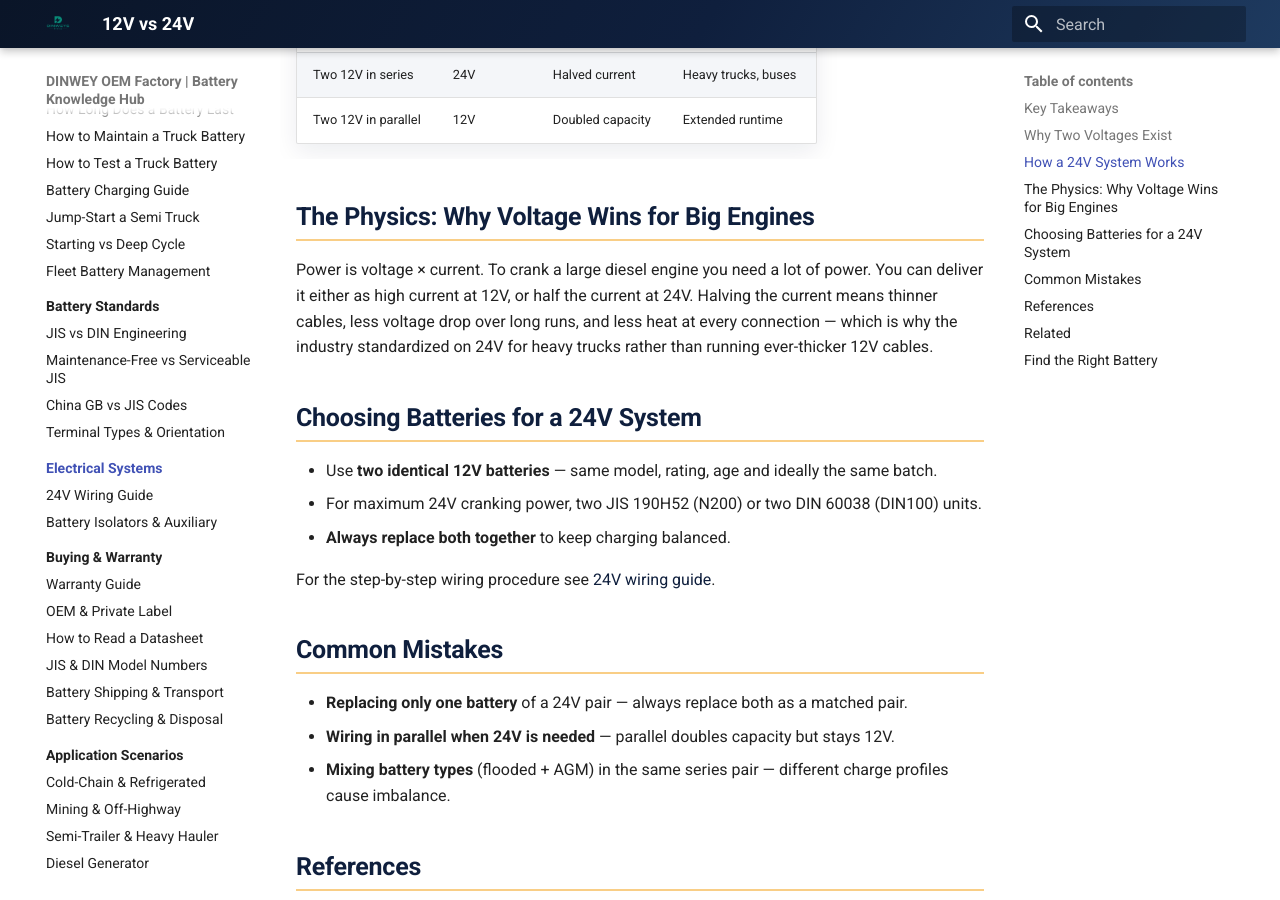
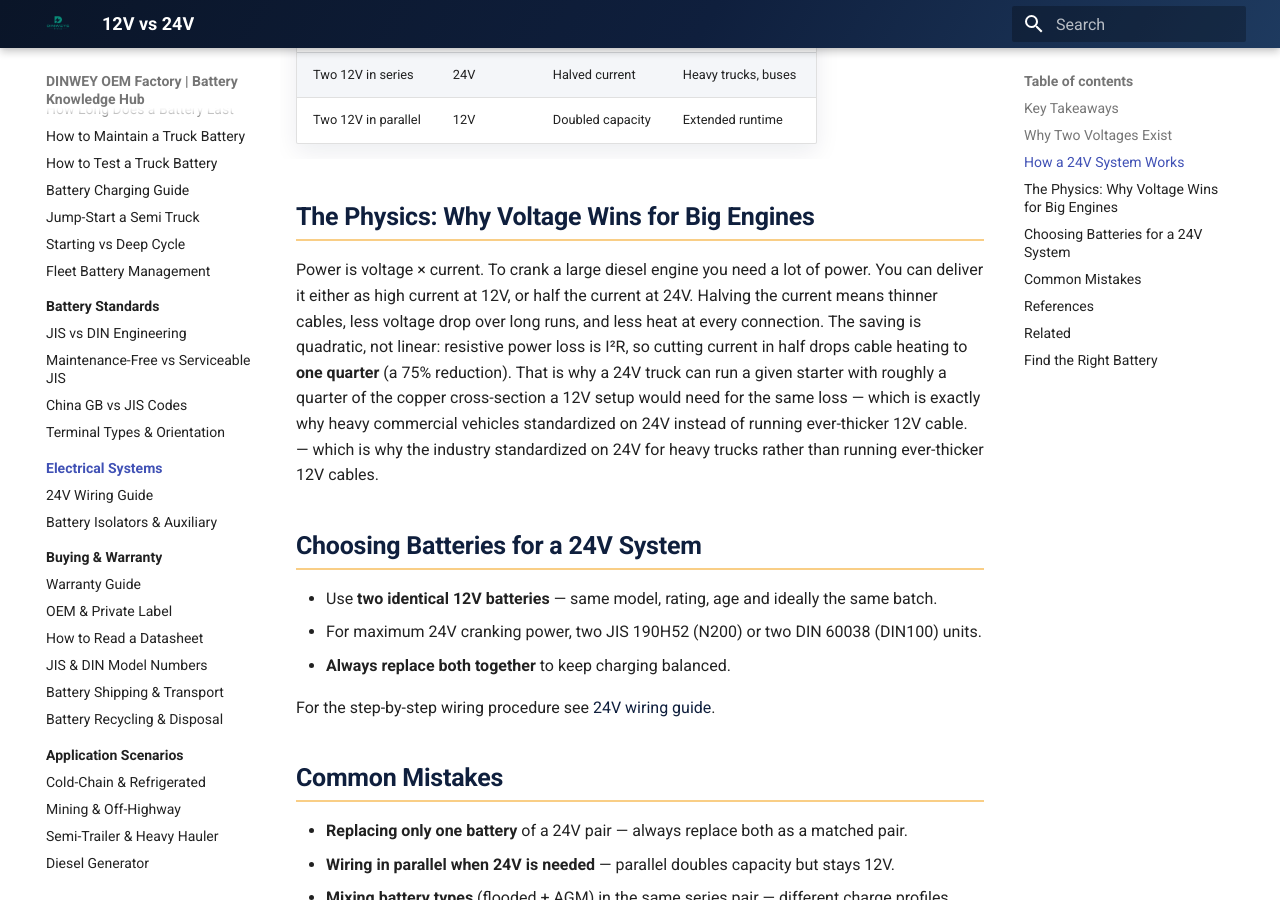
Before and after one commit to martinxionbiotech-max/data-dinweybattery, an MkDocs documentation site: the page built from docs/12v-vs-24v/index.md, in a window 1280 px wide and 900 px high, scrolled down 1209 px. Built offline with MkDocs 1.6.1 and Material for MkDocs 9.7.7, drawn with Linux system fonts in a browser that asks for light colours.

Commit message:
content: add calculated energy-density, per-cycle-cost and power-loss insights to 6 comparison guides

```diff
--- a/docs/12v-vs-24v/index.md
+++ b/docs/12v-vs-24v/index.md
@@ -59,7 +59,12 @@
 
 Power is voltage × current. To crank a large diesel engine you need a lot of power. You can
 deliver it either as high current at 12V, or half the current at 24V. Halving the current means
-thinner cables, less voltage drop over long runs, and less heat at every connection — which is
+thinner cables, less voltage drop over long runs, and less heat at every connection. The
+saving is quadratic, not linear: resistive power loss is I²R, so cutting current in half drops
+cable heating to **one quarter** (a 75% reduction). That is why a 24V truck can run a given
+starter with roughly a quarter of the copper cross-section a 12V setup would need for the same
+loss — which is exactly why heavy commercial vehicles standardized on 24V instead of running
+ever-thicker 12V cable. — which is
 why the industry standardized on 24V for heavy trucks rather than running ever-thicker 12V
 cables.
 
```
Also changed, not shown: docs/agm-vs-flooded/index.md (+5 -1 lines), docs/cca-by-truck-class/index.md (+7 -0 lines), docs/cca-vs-reserve-capacity/index.md (+6 -0 lines), docs/din88-vs-din100/index.md (+2 -0 lines), docs/jis-n150-vs-n200/index.md (+2 -0 lines).
